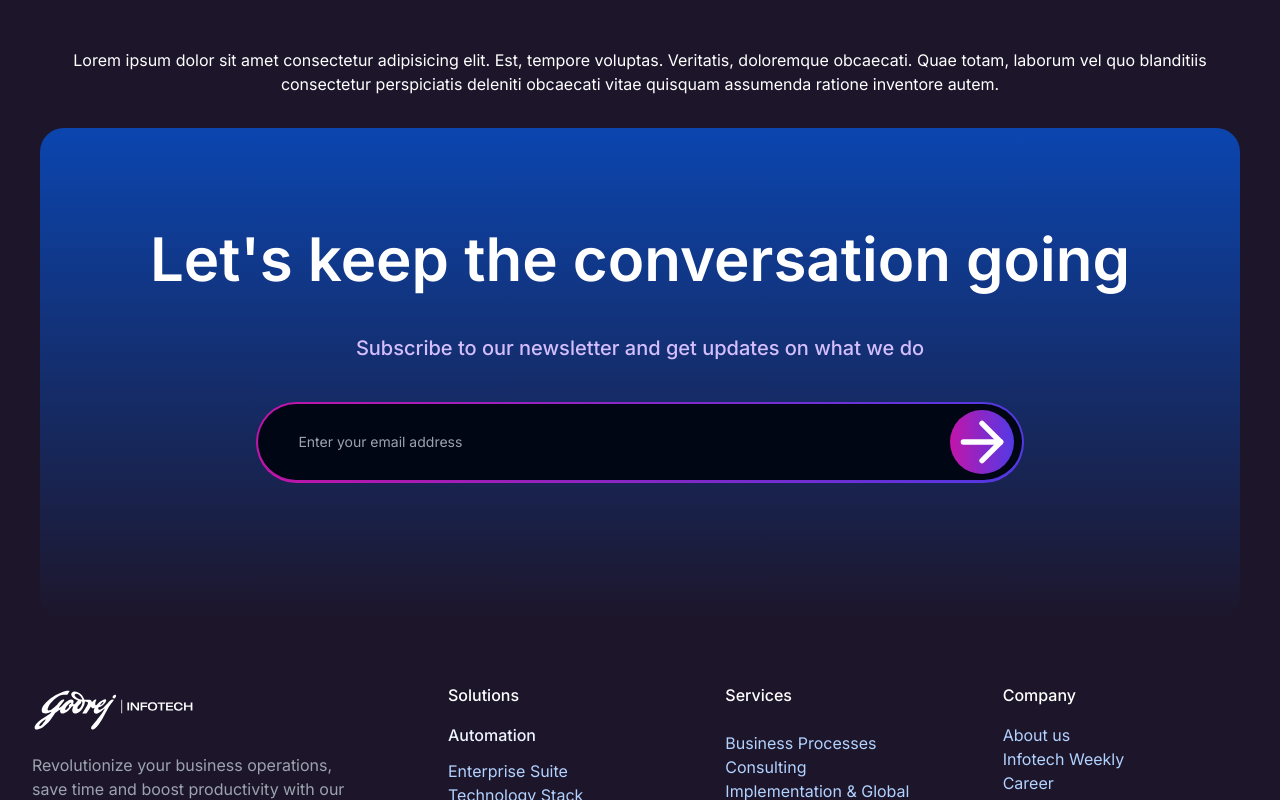
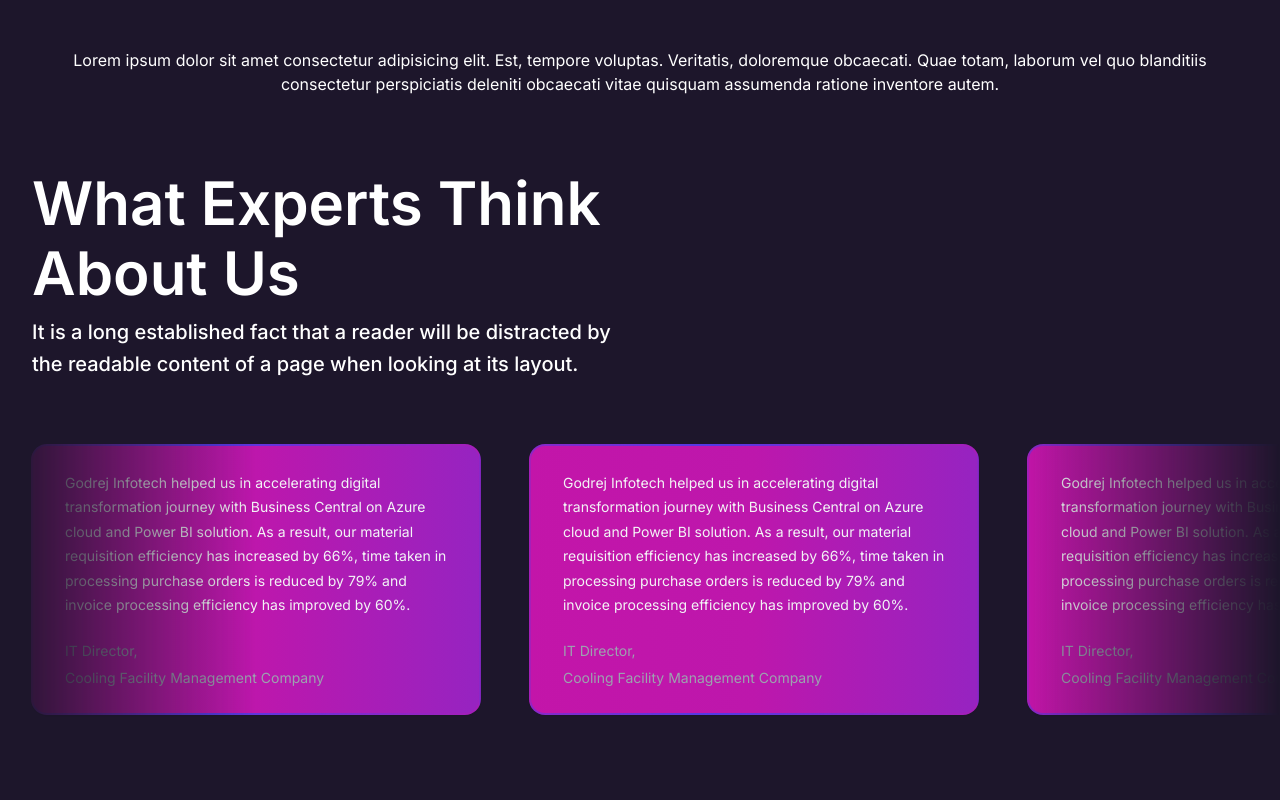
Before and after one commit to uxui-gitl/shadcn-v2, a Next.js app: page / in a window 1280 px wide. Shown: the part 2160-2960 px from the top of the page. Built offline with nearby package versions, Linux system fonts and the light colour scheme.

Commit message:
Testimonials

```diff
--- a/src/app/page.tsx
+++ b/src/app/page.tsx
@@ -5,6 +5,7 @@
 import HeroIntro from "@/components/HeroIntro";
 import Robot from "@/components/Robot";
 import Subscribe from "@/components/Subscribe";
+import { InfiniteMovingCards } from "@/components/ui/infinite-moving-cards";
 import Image from "next/image";
 import React from "react";
 
@@ -21,6 +22,29 @@
         blanditiis consectetur perspiciatis deleniti obcaecati vitae quisquam
         assumenda ratione inventore autem.
       </Container>
+      <InfiniteMovingCards
+        items={[
+          {
+            quote:
+              "Godrej Infotech helped us in accelerating digital transformation journey with Business Central on Azure cloud and Power BI solution. As a result, our material requisition efficiency has increased by 66%, time taken in processing purchase orders is reduced by 79% and invoice processing efficiency has improved by 60%.",
+            name: "IT Director,",
+            title: "Cooling Facility Management Company",
+          },
+          {
+            quote:
+              "Godrej Infotech helped us in accelerating digital transformation journey with Business Central on Azure cloud and Power BI solution. As a result, our material requisition efficiency has increased by 66%, time taken in processing purchase orders is reduced by 79% and invoice processing efficiency has improved by 60%.",
+            name: "IT Director,",
+            title: "Cooling Facility Management Company",
+          },
+          {
+            quote:
+              "Godrej Infotech helped us in accelerating digital transformation journey with Business Central on Azure cloud and Power BI solution. As a result, our material requisition efficiency has increased by 66%, time taken in processing purchase orders is reduced by 79% and invoice processing efficiency has improved by 60%.",
+            name: "IT Director,",
+            title: "Cooling Facility Management Company",
+          },
+        ]}
+      />
+
       <div className="mt-8 flex-col px-10 ">
         <Subscribe />
       </div>
```
